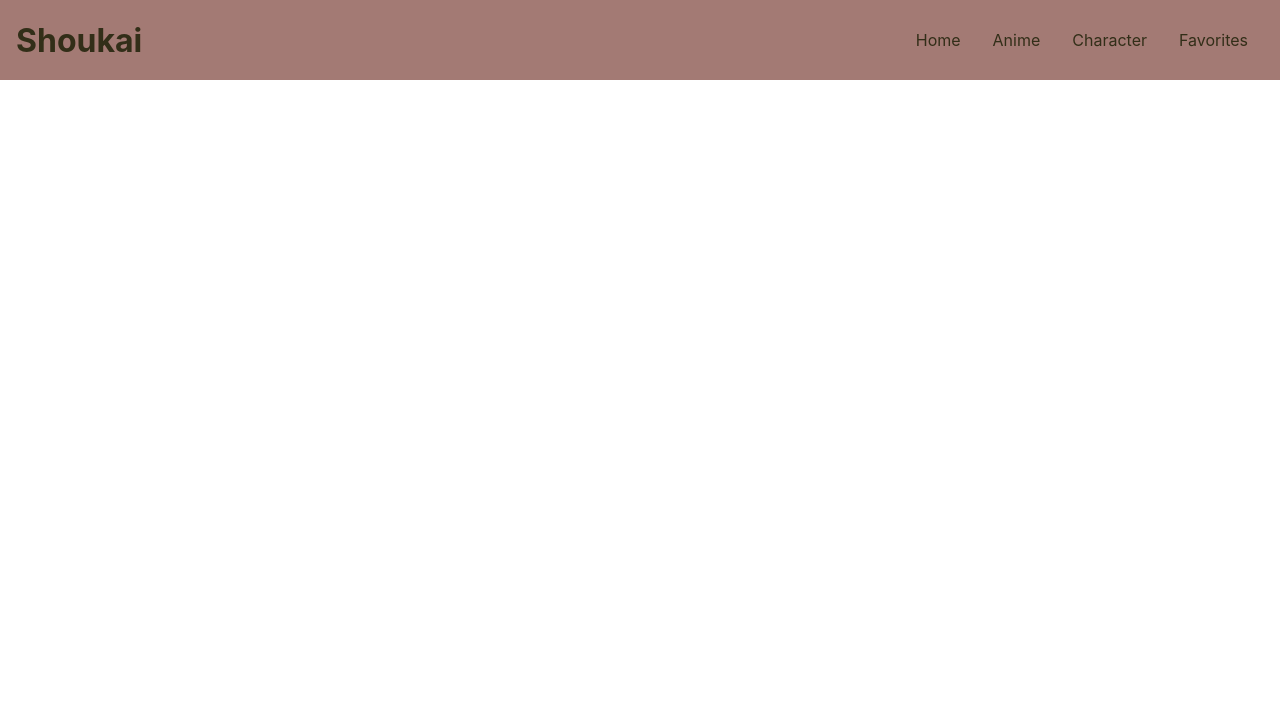
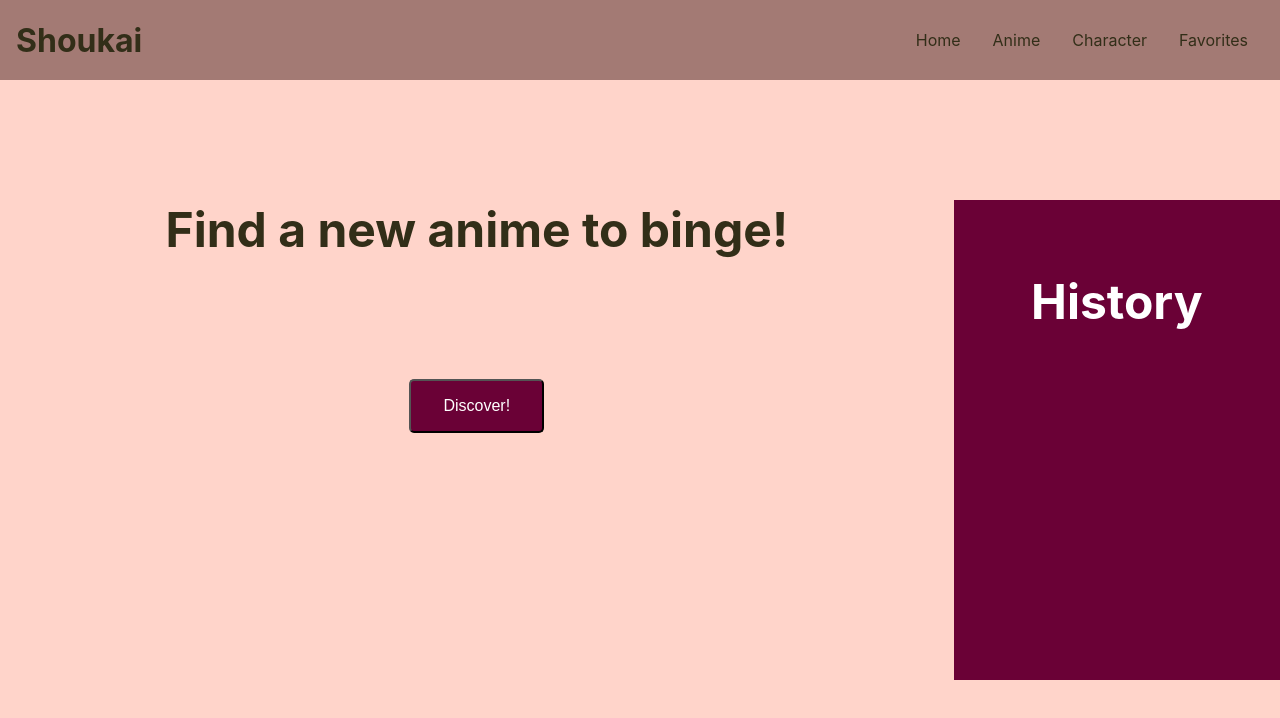
Before and after one commit to Tiffany-Zhu5303/Shoukai, a React (Create React App) app: page /anime in a window 1280 px wide. Shown: the top 718 px of the page. Built offline with nearby package versions, Linux system fonts and the light colour scheme.

Commit message:
components for random anime generator

```diff
--- a/src/App.jsx
+++ b/src/App.jsx
@@ -8,8 +8,8 @@ const App = () => {
       <h1>Find something new!</h1>
       <p>Discover a new anime to binge or find a new favorite charcter</p>
       <div id="home-buttons">
-        <Link className="options-button"><p id="start-text">Anime</p></Link>
-        <Link className="options-button" id="char-button"><p>Character</p></Link>
+        <Link to="/anime" className="options-button"><p id="start-text">Anime</p></Link>
+        <Link to="/character" className="options-button" id="char-button"><p>Character</p></Link>
       </div>
     </div>
   )
--- /dev/null
+++ b/src/components/History.jsx
@@ -0,0 +1,24 @@
+import React from "react";
+import "../pages/Anime.css";
+
+const History = ({animes}) => {
+    return (
+        <div className="history-section">
+            <h2>History</h2>
+            {animes && animes.length > 0 ? (
+            animes.map((anime) => (
+                <div className="history-item" key={anime.name}>
+                    <img
+                        className="history-image"
+                        src={anime.image}
+                        alt="Undefined image of anime"
+                    />
+                    <p className="anime-title">{anime.name}</p>
+                </div>
+                )
+            )) : (<div></div>)}
+        </div>
+    )
+}
+
+export default History;
--- /dev/null
+++ b/src/pages/Anime.css
@@ -0,0 +1,101 @@
+#discover-button {
+    margin: 1em;
+    background-color: #6A0136;
+    font-size: medium;
+    color: white;
+    padding: 1em 2em;
+    border-radius: 5px;
+}
+
+.anime-page {
+    background-color: #FFD4CA;
+    color: #322E18;
+    display: flex;
+    flex-direction: column;
+    font-size: xx-large;
+    height: 90vh;
+    display: flex;
+    flex-direction: row;
+    align-items: center;
+    overflow: hidden;
+}
+
+.anime-title {
+    font-size: large;
+}
+
+.attribute-button {
+    margin: 1em;
+    background-color: white;
+    border-color: white;
+    color: #322E18;
+    padding: 1em;
+    border-radius: 5px;
+}
+
+.history-section {
+    display: flex;
+    flex-direction: column;
+    align-items: center;
+    height: 60vh;
+    width: 20vw;
+    padding: 1em;
+}
+
+.history-container {
+    background-color: #6A0136;
+    border-color: black;
+    border-width: 1em;
+    display: flex;
+    flex-direction: column;
+    flex-wrap: wrap;
+    justify-content: center;
+    align-items: center;
+    height: 60vh;
+    width: 30vw;
+    color: white;
+    overflow-y: scroll;
+    overflow-x: hidden;
+    scrollbar-width: thin;
+    scrollbar-color: #FFD4CA #6A0136;
+}
+
+.item-container {
+    display: flex;
+    flex-direction: column;
+    align-items: center;
+}
+
+.history-item {
+    display: flex;
+    flex-direction: column;
+    align-items: center;
+    width: 20vw;
+}
+
+.history-image {
+    transform: scale(0.75, 0.75);
+}
+
+.main-container {
+    top: 1%;
+    background-color: #FFD4CA;
+    border-radius: 3%;
+    height: 70vh;
+    width: 70vw;
+    overflow-y: scroll;
+    scrollbar-width: none;
+    color: #322E18;
+    padding: 3em;
+    display: flex;
+    flex-direction: column;
+    align-items: center;
+    align-content: space-between;
+}
+
+.attributes-container {
+    padding: 1em;
+    display: flex;
+    flex-wrap: wrap;
+    justify-content: space-evenly;
+}
--- a/src/pages/Anime.jsx
+++ b/src/pages/Anime.jsx
@@ -1,11 +1,161 @@
-import React from "react";
+import { useState } from 'react';
+import './Anime.css';
+import History from '../components/History';
 
 const Anime = () => {
-    return(
-        <div>
+  const [image, setImage] = useState("");
+  const [animeName, setAnimeName] = useState("");
+/*   const [genres, setGenres] = useState([]); */
+  const [episodes, setEpisodes] = useState(null);
+  const [avgScore, setAvgScore] = useState(null);
+  const [status, setStatus] = useState(null);
+  const [source, setSource] = useState(null);
+  const [prevAnimes, setPrevAnimes] = useState([]);
+  const [filters, setFilters] = useState([]);
 
+  const makeQuery = () => {
+    let query = `https://api.jikan.moe/v4/random/anime`;
+    callAPI(query).catch(alert('Something went wrong with that query, try again'));
+  }
+
+  const callAPI = async(query) =>{
+    let response = await fetch(query);
+    let json = await response.json();
+
+    while(json.data.rating == "Rx - Hentai"){
+      response = await fetch(query);
+      json = await response.json();
+      console.log(json);
+    }
+
+    if(filters.length > 0){
+      console.log('we r starting with ', json);
+      console.log('yes there is one so u better check')
+      await filters.map(async(filter) => {
+        console.log('checking!');
+        if(filter.name == 'Episodes'){
+          console.log('we are filtering episodes');
+          while(json.data.episodes == filter.value || json.data.rating == "Rx - Hentai"){
+            console.log('got one');
+            response = await fetch(query);
+            json = await response.json();
+            console.log('this is new right?', json);
+          }
+        }else if (filter.name == 'Status'){
+          while(json.data.status == filter.value || json.data.rating == "Rx - Hentai"){
+            response = await fetch(query);
+            json = await response.json();
+            console.log(json);
+          }
+        }else if (filter.name == 'AvgScore'){
+          while(json.data.score == filter.value || json.data.rating == "Rx - Hentai"){
+            response = await fetch(query);
+            json = await response.json();
+            console.log(json);
+          }
+        }});
+
+        console.log('doneeeee?')
+    }
+
+    if (json.data.title == null || json.data.images.jpg.image_url == null){
+      alert("Something went wrong with that query, try again");
+    }else {
+      console.log('this is final!!!', json);
+      setJsonValues(json);
+    }
+  }
+
+  const setJsonValues = (json) => {
+    if(json.data.title_english && json.data.title !== json.data.title_english){
+      setAnimeName(json.data.title+' ('+json.data.title_english+')');
+    }else{
+      setAnimeName(json.data.title);
+    }
+
+    setImage(json.data.images.jpg.image_url);
+/*     setGenres(json.data.genres); */
+    setEpisodes(json.data.episodes);
+    setAvgScore(json.data.score);
+    setStatus(json.data.status);
+    setSource(json.data.source);
+    setHistory(json);
+  }
+
+  const setHistory = (json) => {
+    if(json.data.title_english && (json.data.title !== json.data.title_english)){
+      setPrevAnimes((prevAnimes) => [...prevAnimes, {
+        name: json.data.title+' ('+json.data.title_english+')',
+        image: json.data.images.jpg.image_url
+      }])
+    }else{
+      setPrevAnimes((prevAnimes) => [...prevAnimes, {
+        name: json.data.title,
+        image: json.data.images.jpg.image_url
+      }])
+    }
+  }
+
+/*   const banGenre = () => {
+    genres.map((genre) => {
+      setFilters((genre) => [...genre, {
+        name: 'Genre',
+        value: genre
+      }])
+    })
+
+    console.log(filter);
+  } */
+
+  const banEpisodes = () => {
+    setFilters((attributes) => [...attributes, {
+      name: 'Episodes',
+      value: episodes
+    }])
+  }
+
+  const banStatus = () => {
+    setFilters((attributes) => [...attributes, {
+      name: 'Status',
+      value: status
+    }])
+  }
+
+  const banAvgScore = () => {
+    setFilters((attributes) => [...attributes, {
+      name: 'AvgScore',
+      value: avgScore
+    }])
+  }
+
+  const banSource = () => {
+    setFilters((attributes) => [...attributes, {
+      name: 'Source',
+      value: source
+    }])
+  }
+
+  return (
+    <div className='anime-page'>
+      <div className='main-container'>
+        <h2>Find a new anime to binge!</h2>
+        {animeName ? (<h3>{animeName}</h3>) : (<div> </div>)}
+        {image ? (<img className='characterImg' src={image} alt="character Image"/>
+      ) : (<div></div>)}
+        <div className='attributes-container'>
+        {/*   {genres.length > 0 ? (genres.map((genre)=> (<button className='attribute-button' onClick={banGenre}>Genre: {genre.name}</button>))) : (<div></div>)} */}
+          {episodes ? (<button className='attribute-button' onClick={banEpisodes}>Number of episodes: {episodes}</button>):(<div></div>)}
+          {status ? (<button className='attribute-button' onClick={banStatus}>Status: {status}</button>):(<div></div>)}
+          {avgScore ? (<button className='attribute-button' onClick={banAvgScore}>Average score: {avgScore}</button>):(<div></div>)}
+          {source ? (<button className='attribute-button' onClick={banSource}>Source: {source}</button>):(<div></div>)}
         </div>
-    );
-};
+        <button id="discover-button" onClick={makeQuery}>Discover!</button>
+      </div>
+      <div className='history-container'>
+        <History animes={prevAnimes}/>
+      </div>
+    </div>
+  )
+}
 
-export default Anime;
+export default Anime
```
